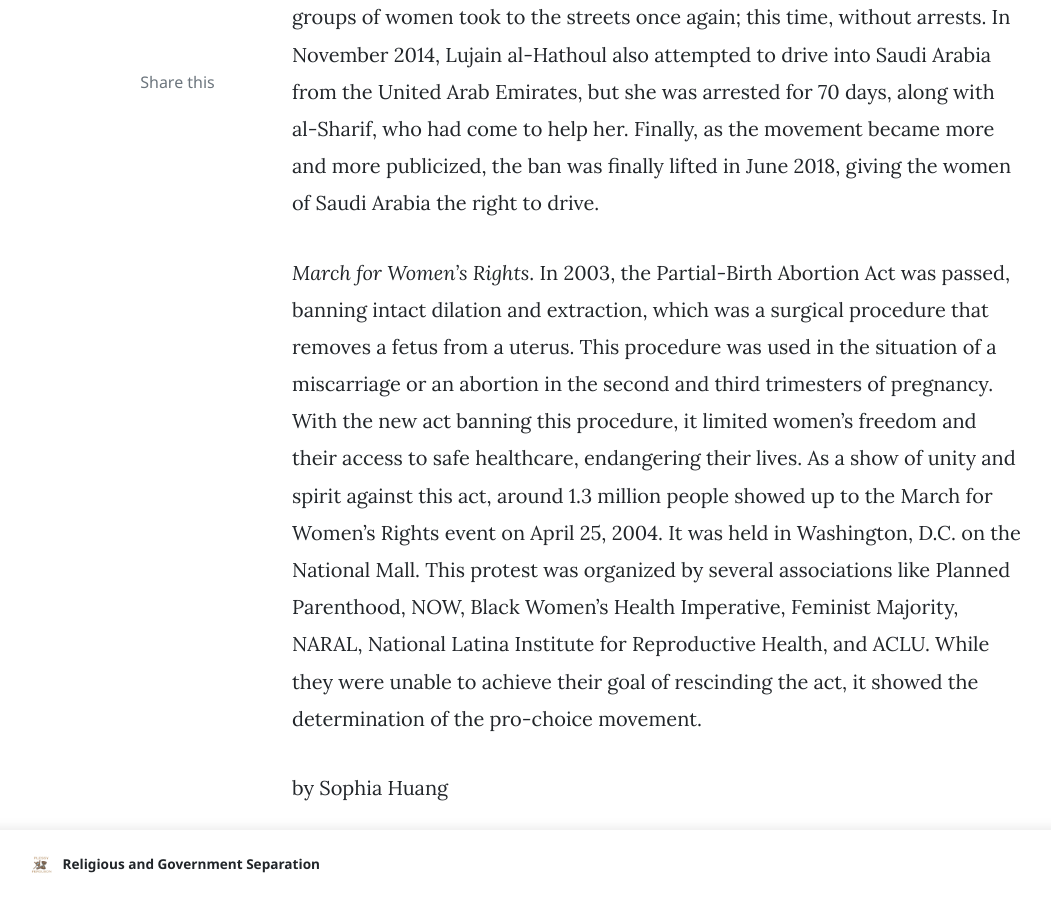
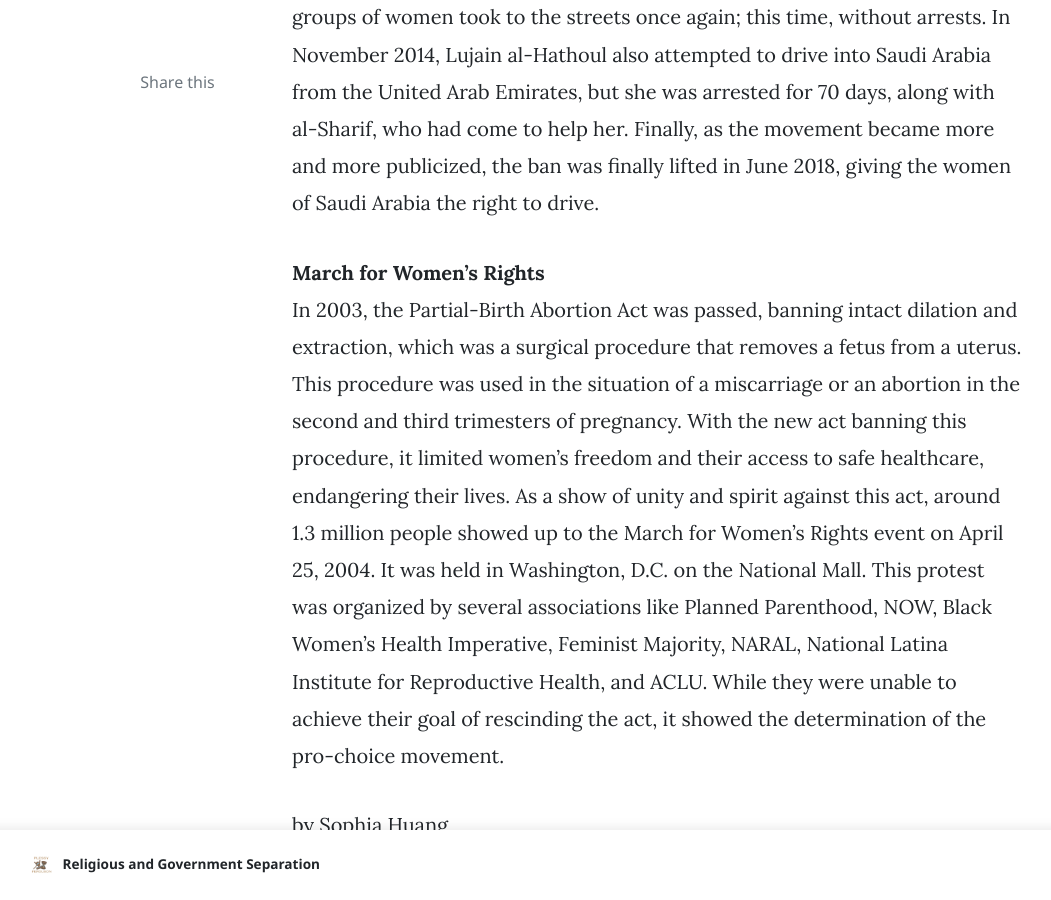
Before and after one commit to ourgenerationshs/ourgeneration, a Jekyll site: the page built from _posts/2022-11-29-womens-rights-history.md, in a window 1280 px wide and 900 px high, scrolled down 2751 px. Shown: the whole window, without its empty margins (78-1129 px from the left). Built offline with Jekyll 4.4.1, drawn with Linux system fonts in a browser that asks for light colours; nearby versions of some CDN libraries; comment, search, counter and statistics services are not loaded.

```diff
--- a/_posts/2022-11-29-womens-rights-history.md
+++ b/_posts/2022-11-29-womens-rights-history.md
@@ -10,19 +10,19 @@ tags: featured
 
 Throughout history, there have been similar protests for women’s rights to the ones happening in Iran. While there are so many, the mentioned below are some of the more well known movements:
 
-_Suffrage Movement_
+__Suffrage Movement__
 In 1848, The Seneca Falls Convention in Seneca Falls, New York, led by Elizabeth Cady Stanton and Lucretia Mott, sparked the beginning of the Suffrage Movement. Over 300 people, mostly women, attended the convention. They created the Document of Sentiments and Grievances, modeling it after the Declaration of Independence, asserting gender equality between men and women. With the belief that women deserve political power just like men, the suffragists became more active in the 1900s through mass protests and picketing. As the United States entered World War I, women began to take jobs that men left behind, leading President Woodrow Wilson to understand the importance of women in modern day society. Decades after the 14th and 15th amendments granted male’s suffrage rights, President Wilson proposed the 19th amendment that enfranchised suffrage rights to women, which was finally passed in 1920 and brought an end to the suffrage movement and gave women the rights they had been fighting for.
 
-_Women’s Liberation Movement: Bra Burning at the Miss America Pageant_
+__Women’s Liberation Movement: Bra Burning at the Miss America Pageant__
 The Women’s Liberation Movement was a far reaching and international fight for women’s rights, held from the 1960s-1980s. Specifically, in the United States, liberationists protested against the Miss America Pageant for the objectification of women’s bodies, which viewed women as mere objects to men’s sexual desires instead of people. The liberationists protested at a pageant being held in New Jersey, throwing their bras, lipsticks, high heels, and more, into a trash can, labeled the “Freedom Trash Can”. While the event was known for the burning of the can, the fire was reported to be accidental and put out quickly. However, the extinguishing of the fire does not extinguish the efforts and spirit of the women who showed up and fought for their rights.
 
-_Take Back the Night_
+__Take Back the Night__
 Take Back the Night is an organization that had its first event in England in 1877, where women protested for the violence and fear they felt as they walked at night. As this movement gained popularity, it spread to the United States. For example, in 1972, women marched through the University of Southern Florida campus, demanding more resources for their education. In 1978, Take Back the Night marched once again in San Francisco to protest against the snuff pornography being distributed and the women being murdered for it. Then, again in 1975, Susan Alexander Speeth was murdered while walking back home, sparking another march against the unsafety women experience at night. At the International Tribunal on Crimes Against Women convention in Belgium, women marched with candles to fight for the ability to walk the streets at night safely and without fear. All those events aimed to earn security for women, and in the 21st century, Take Back the Night still continues to empower women and protect them against sexual injustice.
 
-_Women2Drive Movement_
+__Women2Drive Movement__
 In Saudi Arabia, the government placed a ban to prevent women from driving in 1957, becoming the only country that denies women the right to drive motor vehicles. Reacting to this injustice, people fought to revoke this ban, initiating the Women2Drive movement in November 1990, where 47 women drove through Riyadh, the capital of Saudi Arabia. They were arrested and had their passports taken away from them, but their drive was enough to spark a new movement. Then, on October 26, 2013, despite being warned of arrest, groups of women took to the streets once again; this time, without arrests. In November 2014, Lujain al-Hathoul also attempted to drive into Saudi Arabia from the United Arab Emirates, but she was arrested for 70 days, along with al-Sharif, who had come to help her. Finally, as the movement became more and more publicized, the ban was finally lifted in June 2018, giving the women of Saudi Arabia the right to drive.
 
-_March for Women’s Rights_.
+__March for Women’s Rights__
 In 2003, the Partial-Birth Abortion Act was passed, banning intact dilation and extraction, which was a surgical procedure that removes a fetus from a uterus. This procedure was used in the situation of a miscarriage or an abortion in the second and third trimesters of pregnancy. With the new act banning this procedure, it limited women’s freedom and their access to safe healthcare, endangering their lives. As a show of unity and spirit against this act, around 1.3 million people showed up to the March for Women’s Rights event on April 25, 2004. It was held in Washington, D.C. on the National Mall. This protest was organized by several associations like Planned Parenthood, NOW, Black Women’s Health Imperative, Feminist Majority, NARAL, National Latina Institute for Reproductive Health, and ACLU. While they were unable to achieve their goal of rescinding the act, it showed the determination of the pro-choice movement.
 
 
```
